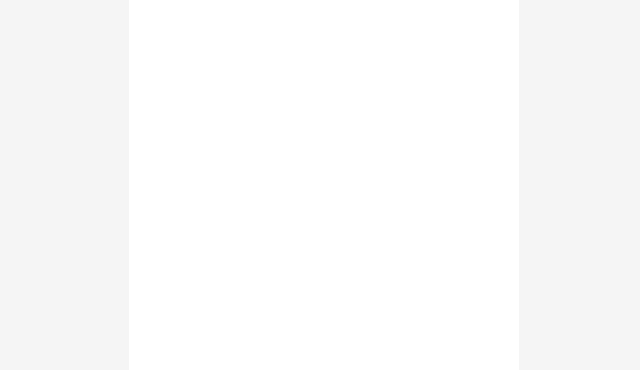
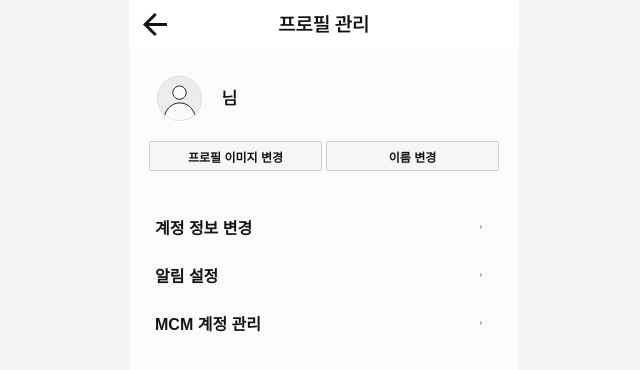
Before and after one commit to likelion-YAHO/frontend, a React (Vite) app: page /profile in a window 1280 px wide. Before the commit this address had no page. Shown: the top 370 px of the page, without its empty margins (316-956 px from the left). Built offline with nearby package versions, Linux system fonts and the light colour scheme.

Commit message:
:sparkles: Feat: 프로필 페이지 UI 구현

```diff
--- a/src/App.jsx
+++ b/src/App.jsx
@@ -4,6 +4,7 @@ import MainPage from "./pages/MainPage/MainPage";
 import SplashPage from "./pages/SplashPage";
 import LoginPage from "./pages/LoginPage";
 import RegisterProductPage from "./pages/Upcycle/RegisterProductPage";
+import ProfilePage from "./pages/ProfilePage";
 
 function App() {
   return (
@@ -14,6 +15,7 @@ function App() {
         <Route path="/upcycle" element={<RegisterProductPage />} />
         <Route element={<RootLayout />}>
           <Route path="/main" element={<MainPage />} />
+          <Route path="/profile" element={<ProfilePage />} />
         </Route>
       </Routes>
     </BrowserRouter>
--- /dev/null
+++ b/src/pages/ProfilePage.jsx
@@ -0,0 +1,183 @@
+import { useState } from "react";
+import styled from "styled-components";
+
+import ActionButton from "../components/button/ActionButton";
+import Accordion from "../components/accordion/Accordion";
+import TextInput from "../components/input/TextInput";
+
+import profileIcon from "../assets/images/icons/profile_icon.svg";
+import toggleOn from "../assets/images/icons/toggleOn_icon.svg";
+import toggleOff from "../assets/images/icons/toggleOff_icon.svg";
+
+const Page = styled.div`
+  width: 100%;
+  min-height: 100%;
+
+  padding: 32px 20px;
+  box-sizing: border-box;
+
+  background: #fbfbfb;
+`;
+
+const ProfileArea = styled.div`
+  width: 100%;
+
+  margin-bottom: 32px;
+`;
+
+const UserInfo = styled.div`
+  display: flex;
+  align-items: center;
+
+  padding: 0 8px;
+`;
+
+const ProfileIcon = styled.img`
+  width: 45px;
+  height: 45px;
+
+  margin-right: 20px;
+
+  object-fit: contain;
+`;
+
+const UserText = styled.div`
+  display: flex;
+  flex-direction: column;
+`;
+
+const UserName = styled.p`
+  margin: 0 0 2px;
+  color: #141414;
+
+  font-size: 18px;
+  font-weight: 600;
+  line-height: 26px;
+`;
+
+const UserId = styled.p`
+  margin: 0;
+
+  color: #727272;
+
+  font-size: 14px;
+  font-weight: 400;
+  line-height: 22px;
+`;
+
+const ProfileButtonArea = styled.div`
+  width: 100%;
+
+  margin-top: 20px;
+
+  display: flex;
+  gap: 4px;
+`;
+
+const AccordionArea = styled.div`
+  width: 100%;
+
+  display: flex;
+  flex-direction: column;
+`;
+
+const InputArea = styled.div`
+  width: 100%;
+
+  display: flex;
+  flex-direction: column;
+  gap: 4px;
+`;
+
+const AlarmRow = styled.div`
+  width: 100%;
+
+  display: flex;
+  align-items: center;
+  justify-content: space-between;
+`;
+
+const AlarmText = styled.span`
+  color: #141414;
+
+  font-size: 14px;
+  font-weight: 400;
+`;
+
+const ToggleButton = styled.button`
+  padding: 0;
+
+  border: none;
+  background: none;
+
+  cursor: pointer;
+`;
+
+const ToggleIcon = styled.img`
+  width: 44px;
+  height: auto;
+
+  display: block;
+`;
+
+export default function ProfilePage() {
+  const user = JSON.parse(localStorage.getItem("user"));
+
+  const [isAlarmOn, setIsAlarmOn] = useState(true);
+
+  return (
+    <Page>
+      <ProfileArea>
+        <UserInfo>
+          <ProfileIcon src={profileIcon} alt="프로필" />
+
+          <UserText>
+            <UserName>{user?.name} 님</UserName>
+
+            <UserId>{user?.loginId}</UserId>
+          </UserText>
+        </UserInfo>
+
+        <ProfileButtonArea>
+          <ActionButton width="100%" height="30px">
+            프로필 이미지 변경
+          </ActionButton>
+
+          <ActionButton width="100%" height="30px">
+            이름 변경
+          </ActionButton>
+        </ProfileButtonArea>
+      </ProfileArea>
+
+      <AccordionArea>
+        <Accordion title="계정 정보 변경">
+          <InputArea>
+            <TextInput placeholder="이름" width="100%" height="44px" />
+
+            <TextInput placeholder="아이디" width="100%" height="44px" />
+
+            <TextInput placeholder="비밀번호" width="100%" height="44px" />
+          </InputArea>
+        </Accordion>
+
+        <Accordion title="알림 설정">
+          <AlarmRow>
+            <AlarmText>{isAlarmOn ? "알림 끄기" : "알림 켜기"}</AlarmText>
+
+            <ToggleButton
+              type="button"
+              onClick={() => setIsAlarmOn((prev) => !prev)}
+            >
+              <ToggleIcon
+                src={isAlarmOn ? toggleOn : toggleOff}
+                alt={isAlarmOn ? "알림 켜짐" : "알림 꺼짐"}
+              />
+            </ToggleButton>
+          </AlarmRow>
+        </Accordion>
+
+        <Accordion title="MCM 계정 관리"></Accordion>
+      </AccordionArea>
+    </Page>
+  );
+}
```
Also changed, not shown: src/assets/images/icons/toggleOff_icon.svg (added), src/assets/images/icons/toggleOn_icon.svg (added).
